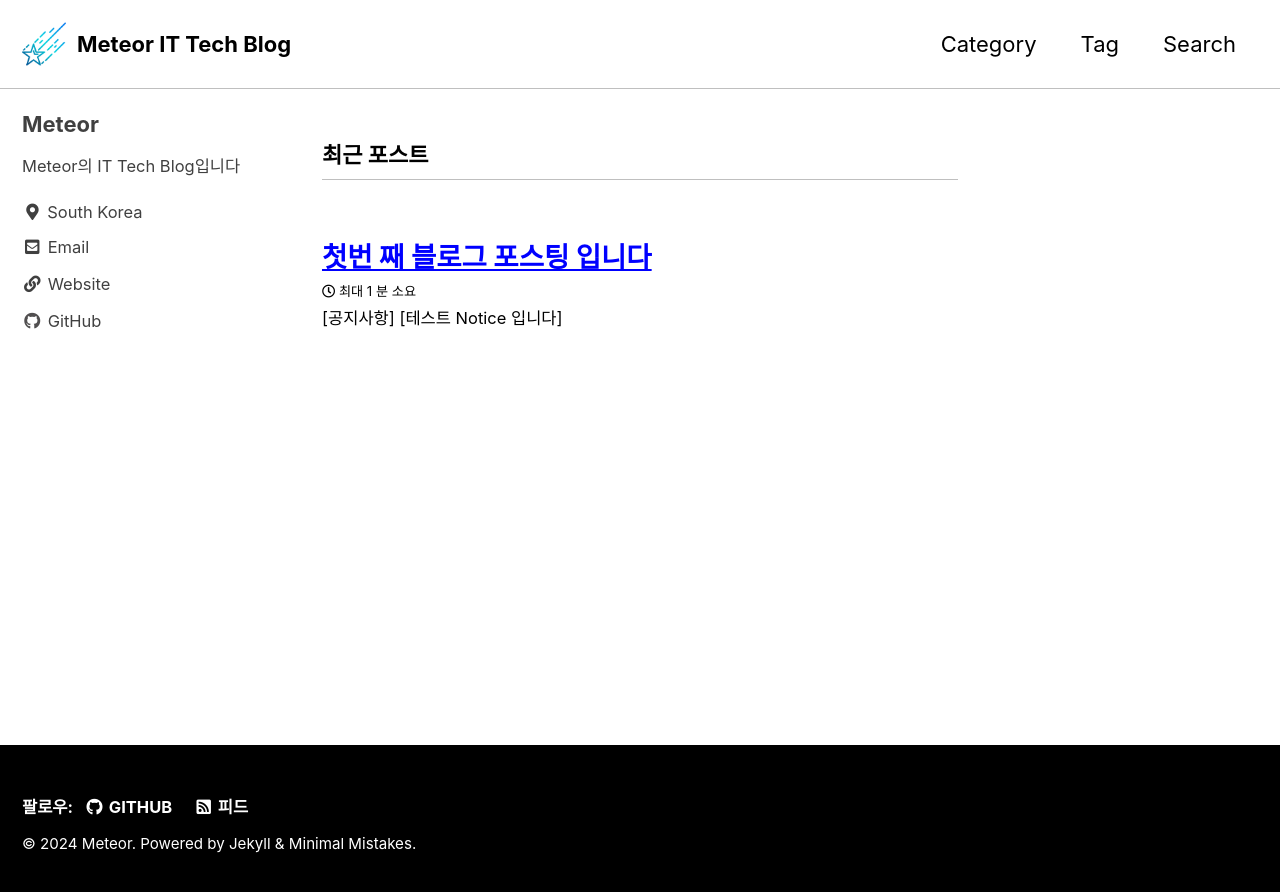
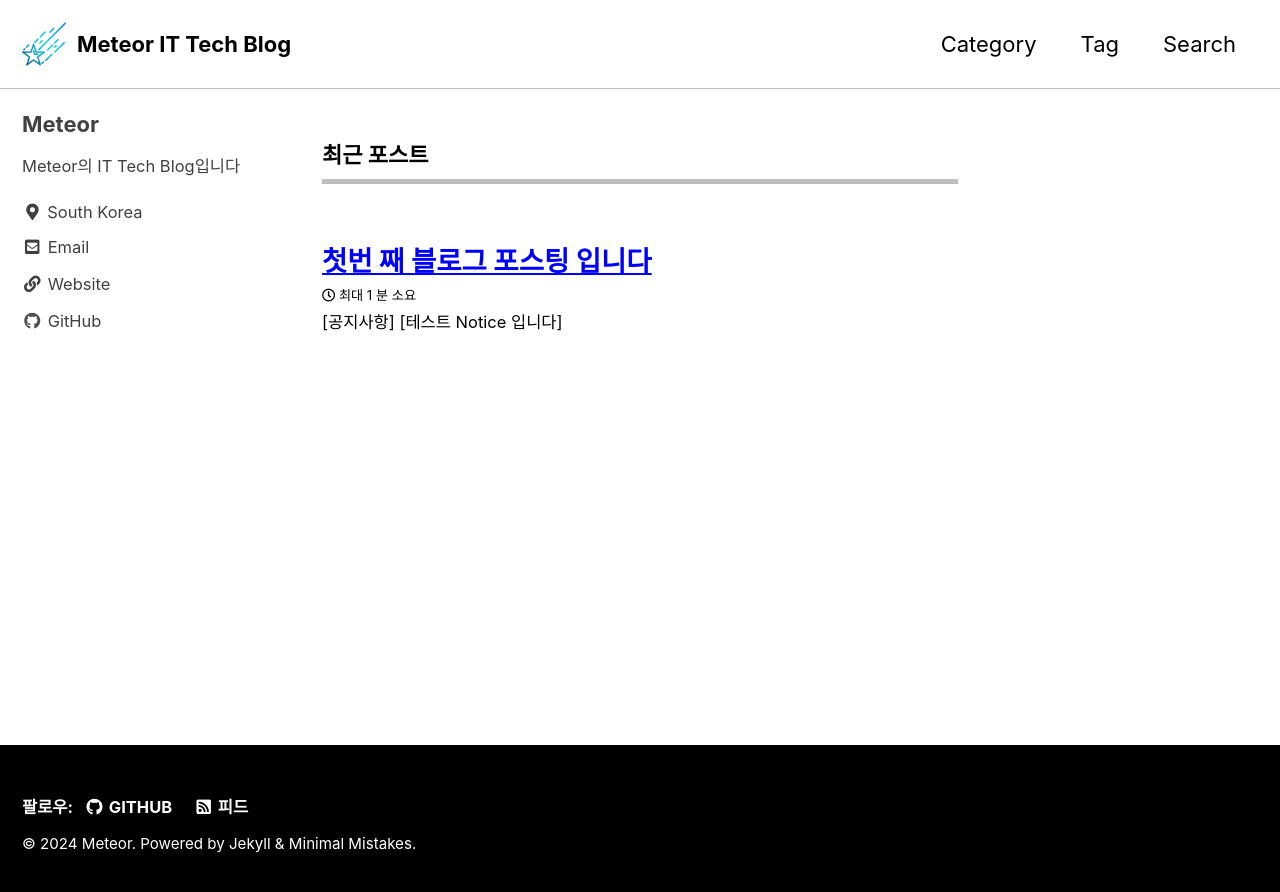
Before and after one commit to MeteorNote/MeteorNote.github.io, a Jekyll site: the page built from index.html, in a window 1280 px wide. Shown: the top 892 px of the page. Built offline with Jekyll 4.4.1, drawn with Linux system fonts in a browser that asks for light colours; cached includes are drawn as plain includes; the list of posts is cut into pages by our own code.

Commit message:
Update _archive.scss

```diff
--- a/_sass/minimal-mistakes/_archive.scss
+++ b/_sass/minimal-mistakes/_archive.scss
@@ -36,7 +36,7 @@
   padding-bottom: 0.5em;
   font-size: $type-size-5;
   color: $muted-text-color;
-  border-bottom: 1px solid $border-color;
+  border-bottom: 5px solid $border-color;
 
   + .list__item .archive__item-title {
     margin-top: 0.5em;
```
